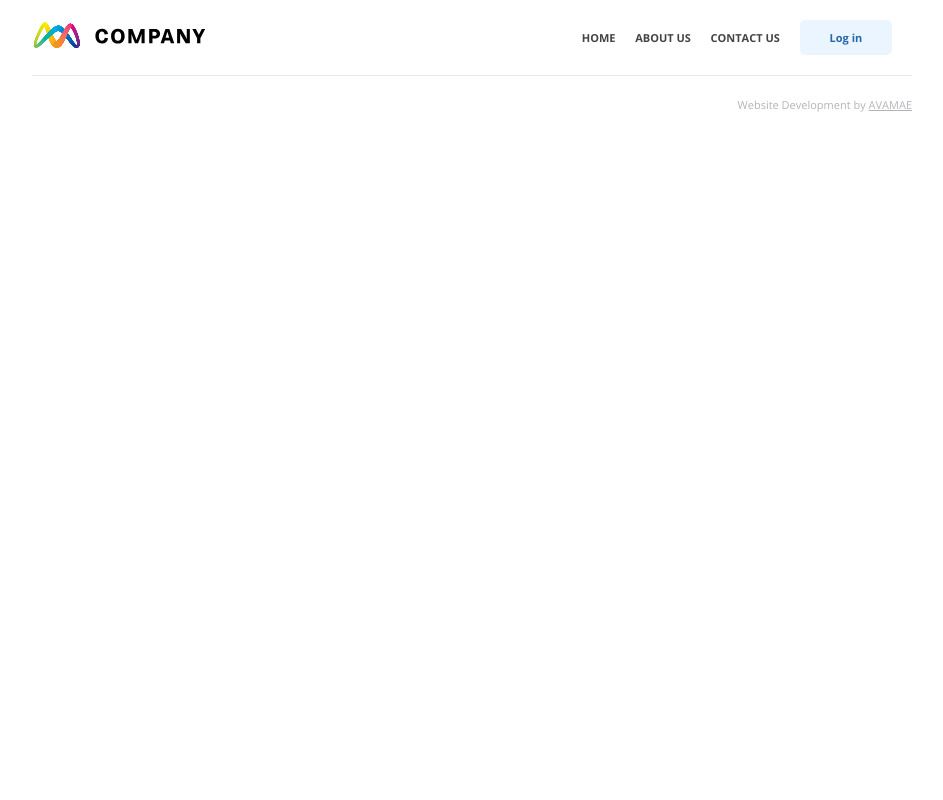
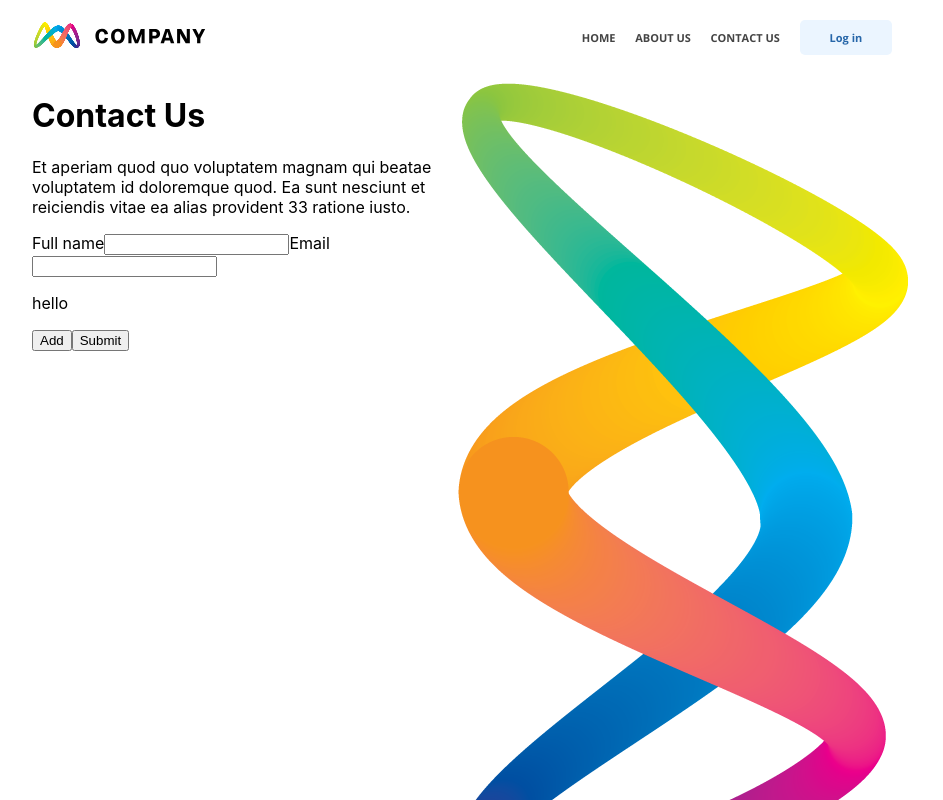
Before and after one commit to melody-sylvestre/companyWebsite, a React (Create React App) app in the folder company-app/: page /contact-us in a window 1280 px wide. Shown: the top 800 px of the page, without its empty margins (168-1111 px from the left). Built offline with nearby package versions, Linux system fonts and the light colour scheme.

Commit message:
slowly getting there with the form..,

```diff
--- a/company-app/src/Banner/Banner.scss
+++ b/company-app/src/Banner/Banner.scss
@@ -22,6 +22,10 @@
     h1, p{
         color: $tertiary_text_colour;
         font-family: $paragraph_font;
+    }
+
+    h1 {
+        font-size: 40px;
     }
 
     p {
--- /dev/null
+++ b/company-app/src/ContactForm/ContactForm.js
@@ -0,0 +1,123 @@
+import "./ContactForm.scss"
+import { useState, useEffect } from "react"
+
+const ContactForm = () => {
+
+    const [formValues, setFormValues] = useState({name: "", email : "", phoneNumbers: [""]})
+
+    let handleChangeSingleItem = (event) => {
+        let newFormValues = formValues
+        newFormValues[event.target.name] = event.target.value
+        setFormValues(newFormValues);
+      }
+
+    let addFormFields = () => {
+        let newFormValues = formValues
+        newFormValues.phoneNumbers = [...newFormValues.phoneNumbers, ""]
+        setFormValues(newFormValues)
+        console.log(formValues)
+      }
+
+    let removeFormFields = (i) => {
+        let newFormValues = [...formValues];
+        newFormValues.splice(i, 1);
+        setFormValues(newFormValues)
+    }
+
+    let handleSubmit = (event) => {
+        event.preventDefault();
+        alert(JSON.stringify(formValues));
+    }
+
+    return (
+        <form  onSubmit={handleSubmit}>
+            <div className="form-inline">
+              <label>Full name</label>
+              <input type="text" name="name" value={{formValues}.name  || ""} onChange={event => handleChangeSingleItem(event)} />
+              <label>Email</label>
+              <input type="text" name="email" value={formValues.email || ""} onChange={event => handleChangeSingleItem(event)} />
+
+              <div>
+                {formValues.phoneNumbers.map((phoneNumber, index)=> {
+                    return (
+                    <p key={index}>hello </p>
+                    )
+                })}
+              </div>
+
+              {/* <div>
+              {formValues.phoneNumber?.map((phoneNumber, index) => {
+                return(
+                <div className="phone_number" key={index}>
+                    <label>Phone number</label>
+                    <input type="tel" name="phoneNumber" value={phoneNumber || ""} onChange={event => handleChangeSingleItem(event)} />
+              </div>)})}
+              </div> */}
+              {/* {
+                index ?
+                  <button type="button"  className="button remove" onClick={() => removeFormFields(index)}>Remove</button>
+                : null
+              } */}
+            </div>
+          <div className="button-section">
+              <button className="button add" type="button" onClick={() => addFormFields()}>Add</button>
+              <button className="button submit" type="submit">Submit</button>
+          </div>
+      </form>
+    )
+
+}
+
+
+
+
+// const ContactForm = () => {
+//     const [phoneNumberLabels, setPhoneNumberLabels] = useState(["Phone number 01"])
+//     const [numberOfPhoneNumbers, setNumberOfPhoneNumbers] = useState(1)
+//  //   console.log(numberOfPhoneNumbers)
+
+//     const phoneButtonHandler = (event) => {
+//         let nextPhoneNumberLabels = phoneNumberLabels
+//         let nextIndex = nextPhoneNumberLabels.length + 1
+//         let nextLabel = nextIndex < 10?  "Phone Number 0" + nextIndex : "Phone Number " + nextIndex
+//         nextPhoneNumberLabels.push(nextLabel)
+// //        console.log(nextLabel)
+//         setPhoneNumberLabels(nextPhoneNumberLabels)
+//         event.preventDefault()
+//     }
+
+//     useEffect( () => {
+//     console.log(phoneNumberLabels)
+//     },[phoneNumberLabels])
+
+
+//     return (
+//         <form>
+//             <div className="name_and_email_container">
+//                 <div className="name_field">
+//                     <p><label htmlFor="name">Full name</label></p>
+//                     <p><input type="text" name="name" id="name" /></p>
+//                 </div>
+
+//                 <div className="email_field">
+//                     <p><label htmlFor="email">Email address</label></p>
+//                     <p><input type="email" name="email" id="email" /></p>
+//                 </div>
+//             </div>
+
+//             <div className="phone_numbers_container">
+//                 <button onClick={phoneButtonHandler}>Add new phone number</button>
+//                 <div>
+//                     {phoneNumberLabels.map( (label) => {
+//                        return(<p key={label}>{label}</p>);
+//                     })}
+//                 </div>
+//             </div>
+
+
+//         </form>
+//     )
+
+// }
+
+export default ContactForm
--- /dev/null
+++ b/company-app/src/ContactForm/ContactForm.scss
@@ -0,0 +1,11 @@
+@import "../styles/colours";
+@import "../styles/fonts";
+@import "../styles/margins";
+
+
+.name_and_email_box {
+    display: flex;
+    flex-direction: row;
+    flex-wrap: wrap;
+    justify-content: space-between;
+}
--- /dev/null
+++ b/company-app/src/ContactMain/ContactMain.js
@@ -0,0 +1,18 @@
+import ContactForm from "../ContactForm/ContactForm"
+import "./ContactMain.scss"
+const ContactMain = () => {
+
+    return (
+        <main className="contact_main">
+                <div className="contact_text_container">
+                    <h1>Contact Us</h1>
+                    <p>Et aperiam quod quo voluptatem magnam qui beatae voluptatem id doloremque quod. Ea sunt nesciunt et reiciendis vitae ea alias provident 33 ratione iusto. </p>
+                    <ContactForm/>
+                </div>
+                <img src="images/Img_Contact.png" alt="Company logo" />
+
+        </main>
+    )
+}
+
+export default ContactMain
--- /dev/null
+++ b/company-app/src/ContactMain/ContactMain.scss
@@ -0,0 +1,10 @@
+@import "../styles/colours";
+@import "../styles/fonts";
+@import "../styles/margins";
+
+.contact_main {
+    display: flex;
+    flex-direction: row;
+    margin-left: $left_margin;
+    margin-right: $right_margin;
+}
--- a/company-app/src/ContactPage/ContactPage.js
+++ b/company-app/src/ContactPage/ContactPage.js
@@ -1,6 +1,10 @@
+import ContactMain from "../ContactMain/ContactMain"
+
 const ContactPage = () => {
     return (
-        <></>
+        <div>
+            <ContactMain/>
+        </div>
     )
 }
 export default ContactPage
--- a/company-app/src/TextNextToImageCard/TextNextToImageCard.scss
+++ b/company-app/src/TextNextToImageCard/TextNextToImageCard.scss
@@ -27,7 +27,8 @@
     h2 {
         color:$primary_text_colour;
         font-family: $paragraph_font;
-        font-size: $h2_font_size;
+        font-size: $heading_font_size;
+        font-weight: 400;
     }
 
     p,li {
--- a/company-app/src/styles/_fonts.scss
+++ b/company-app/src/styles/_fonts.scss
@@ -1,4 +1,4 @@
-$h2_font_size: 20px;
+$heading_font_size: 20px;
 
 $paragraph_font: 'Open Sans', sans-serif;
 $paragraph_font_size: 11px;
```
